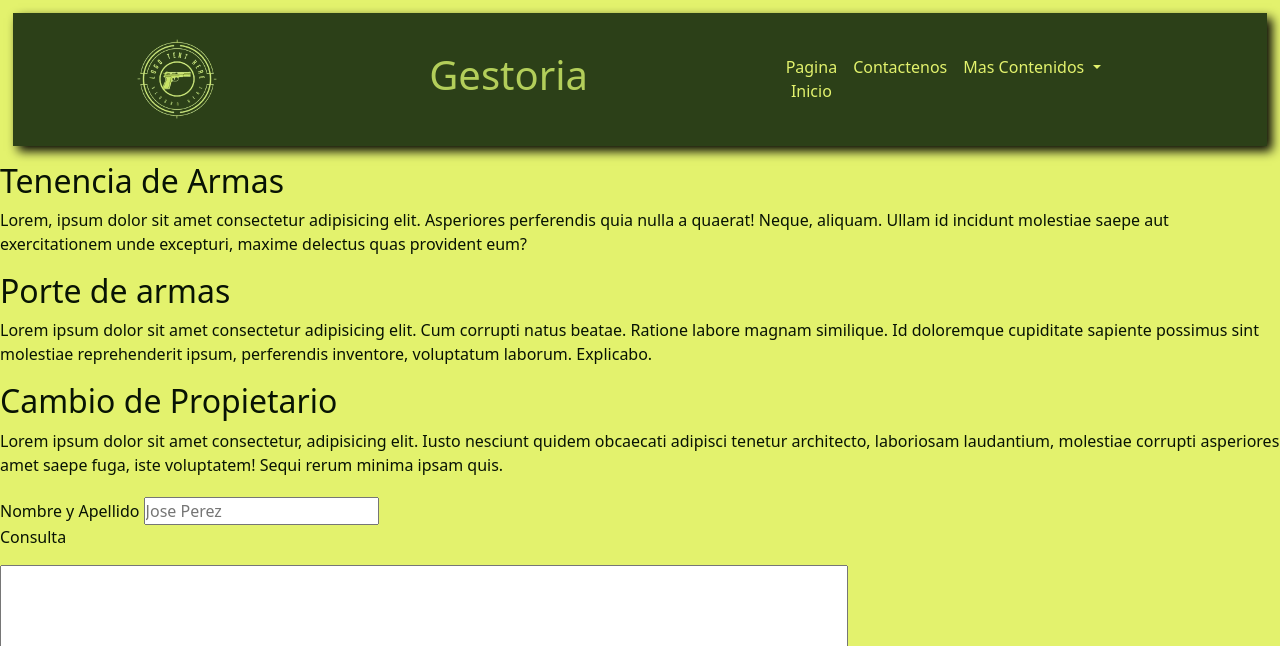
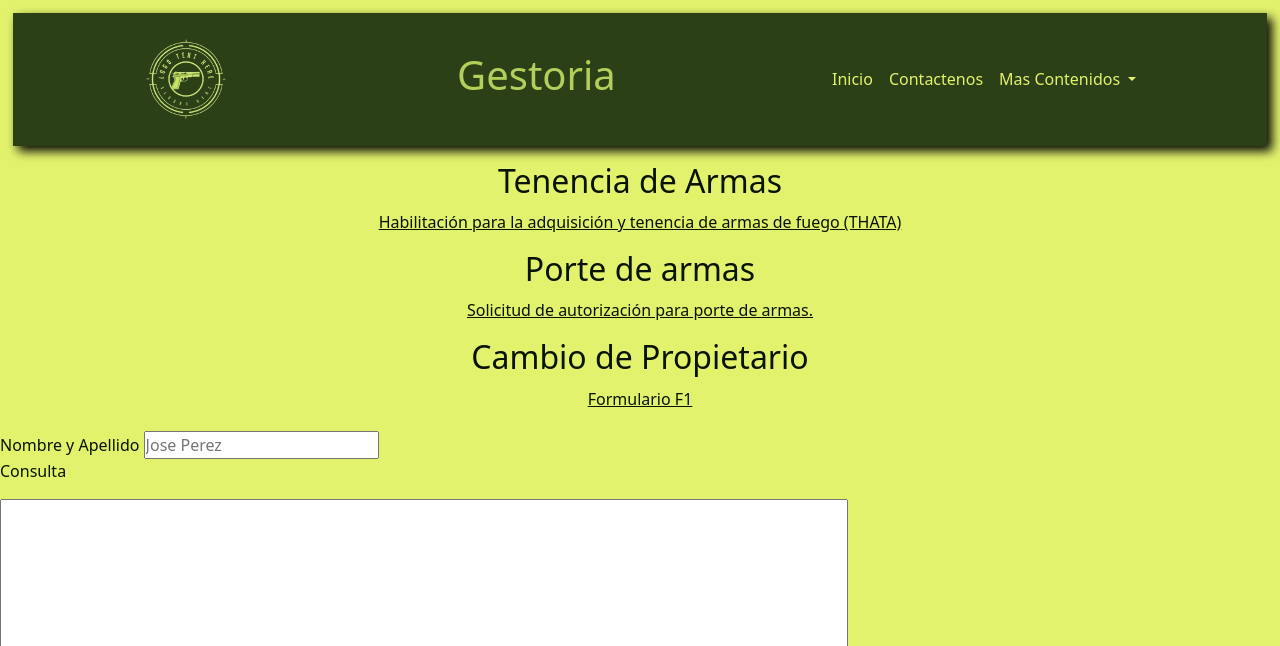
Before and after one commit to paulmagis/EntregaFinalMagis, a plain HTML site: page html/gestoria.html in a window 1280 px wide. Shown: the top 646 px of the page. Drawn offline with nearby package versions, Linux system fonts and the light colour scheme.

Commit message:
Terminado

```diff
--- a/html/gestoria.html
+++ b/html/gestoria.html
@@ -19,12 +19,11 @@
         </div>
         <div class="header-nav">
         <!-- Esto es lo que agregue de bootstrap -->
-        <!-- navbar-expand-lg: Indica que la barra de navegación se expandirá (mostrará los elementos de navegación horizontalmente) en pantallas grandes ("lg" significa "large") y se colapsará en pantallas más pequeñas. -->
+
             <nav class=" col-9 navbar navbar-expand-lg ">
                 <!--Crea un contenedor fluido que usa el 100% del ancho de la ventana del navegador en todos los tamaños de dispositivos. -->
                 <div class="container-fluid">
-                    <!--Esto lo dejo para que me deje enseñanzas pero es solo el nombre de la barra de navegacion
-                        <a class="navbar-brand" href="#">Nombre</a> -->
+
                  <!--  Button... Este botón es para dispositivos móviles. Permite mostrar u ocultar los elementos de la barra de navegación cuando no hay suficiente espacio horizontal. -->
                   <button class="navbar-toggler" type="button" data-bs-toggle="collapse" data-bs-target="#navbarSupportedContent" aria-controls="navbarSupportedContent" aria-expanded="false" aria-label="Toggle navigation">
                     <span class="navbar-toggler-icon"></span>
@@ -32,7 +31,7 @@
                   <div class="collapse navbar-collapse" id="navbarSupportedContent">
                     <ul class="navbar-nav me-auto mb-2 mb-lg-0">
                       <li class="nav-item">
-                        <a class="nav-link active" aria-current="page" href="../index.html">Pagina Inicio</a>
+                        <a class="nav-link active" aria-current="page" href="../index.html">Inicio</a>
                       </li>
                       <li class="nav-item">
                         <a class="nav-link" href="../index.html#Contactenos">Contactenos</a>
@@ -44,7 +43,7 @@
                         <ul class="dropdown-menu">
                           <li><a class="dropdown-item" href="poligono.html">Poligono</a></li>
                           <li><a class="dropdown-item" href="productos.html">Productos</a></li>
-                          <!-- <li><hr class="dropdown-divider"></li> -->
+                          <li><hr class="dropdown-divider"></li>
                           <li><a class="dropdown-item" href="cursos.html">Cursos</a></li>
                           <li><a class="dropdown-item" href="nosotros.html">Quienes Somos</a></li>
                         </ul>
@@ -60,13 +59,14 @@
     </header>
     <!--Aqui termina el heder-->
       <!--Aca pongo secciones con los tramites-->
-      <section class="tramites">
+      <section >
         <p><h2>Tenencia de Armas</h2>
-        Lorem, ipsum dolor sit amet consectetur adipisicing elit. Asperiores perferendis quia nulla a quaerat! Neque, aliquam. Ullam id incidunt molestiae saepe aut exercitationem unde excepturi, maxime delectus quas provident eum?</p>
+          <a class="tramites" href="https://www.gub.uy/tramites/habilitacion-adquisicion-tenencia-armas-fuego-thata">Habilitación para la adquisición y tenencia de armas de fuego (THATA)</a>
+          </p>
         <p><h2>Porte de armas</h2>
-        Lorem ipsum dolor sit amet consectetur adipisicing elit. Cum corrupti natus beatae. Ratione labore magnam similique. Id doloremque cupiditate sapiente possimus sint molestiae reprehenderit ipsum, perferendis inventore, voluptatum laborum. Explicabo.</p>
+         <a class="tramites" href="https://www.gub.uy/tramites/solicitud-autorizacion-porte-armas">Solicitud de autorización para porte de armas.</a> </p>
         <p><h2>Cambio de Propietario</h2>
-        Lorem ipsum dolor sit amet consectetur, adipisicing elit. Iusto nesciunt quidem obcaecati adipisci tenetur architecto, laboriosam laudantium, molestiae corrupti asperiores amet saepe fuga, iste voluptatem! Sequi rerum minima ipsam quis.</p>
+        <a class="tramites" href="https://www.gub.uy/tramites/sites/catalogo-tramites/files/2021-10/Formulario%20G.A.%2001.pdf">Formulario F1</a></p>
     </section>
     <footer>
 
--- a/scss/_body-gestoria.scss
+++ b/scss/_body-gestoria.scss
@@ -8,25 +8,18 @@
             width: 150px;
         }
     }
-     main {
-        display: flex;
+    section {
         align-items: center;
         justify-content: center;
         text-align: center;
-        margin: 100px;
-        flex-wrap: wrap;
-        .Textos {
-            text-align: center;
-            h2  {
-                margin: 10px;
-                span {
-                    display: block;
-                }
+        margin: 10px;
+        h2  {
+            margin: 10px;
             }
-
         }
-
-    }
+        .tramites{
+            color: $Text-color1;
+        }
     footer {
         margin-top: $Footer-Body-Nosotros;
 
```
Also changed, not shown: index.html (+2 -2 lines), css/style.css, 1 other file.
